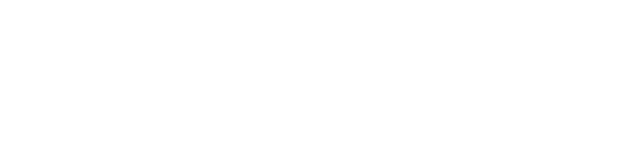
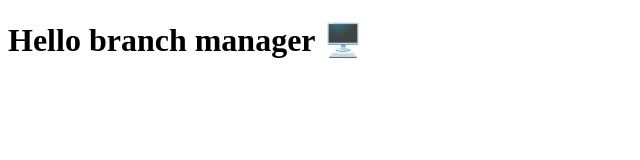
Before and after one commit to NinPasker/git-branching-practice, a plain HTML site: page index.html in a window 1280 px wide. Shown: the whole page, without its empty margins (0-640 px from the left). Drawn offline with Linux system fonts and the light colour scheme.

Commit message:
Added h1 to index file

```diff
--- a/index.html
+++ b/index.html
@@ -7,6 +7,6 @@
   <title>Git branching lesson on test</title>
 </head>
 <body>
-
+  <h1>Hello branch manager 🖥️</h1>
 </body>
 </html>
```
